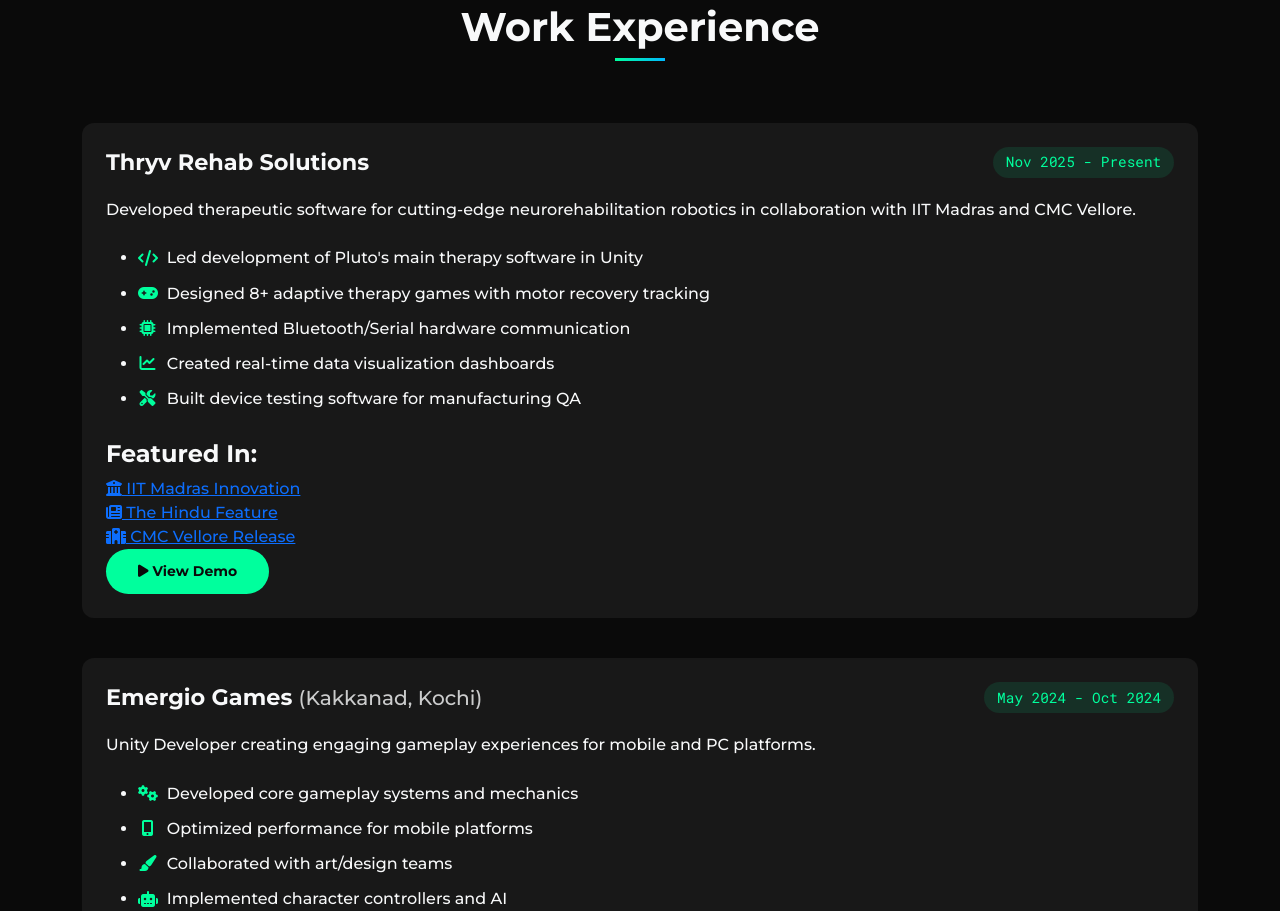
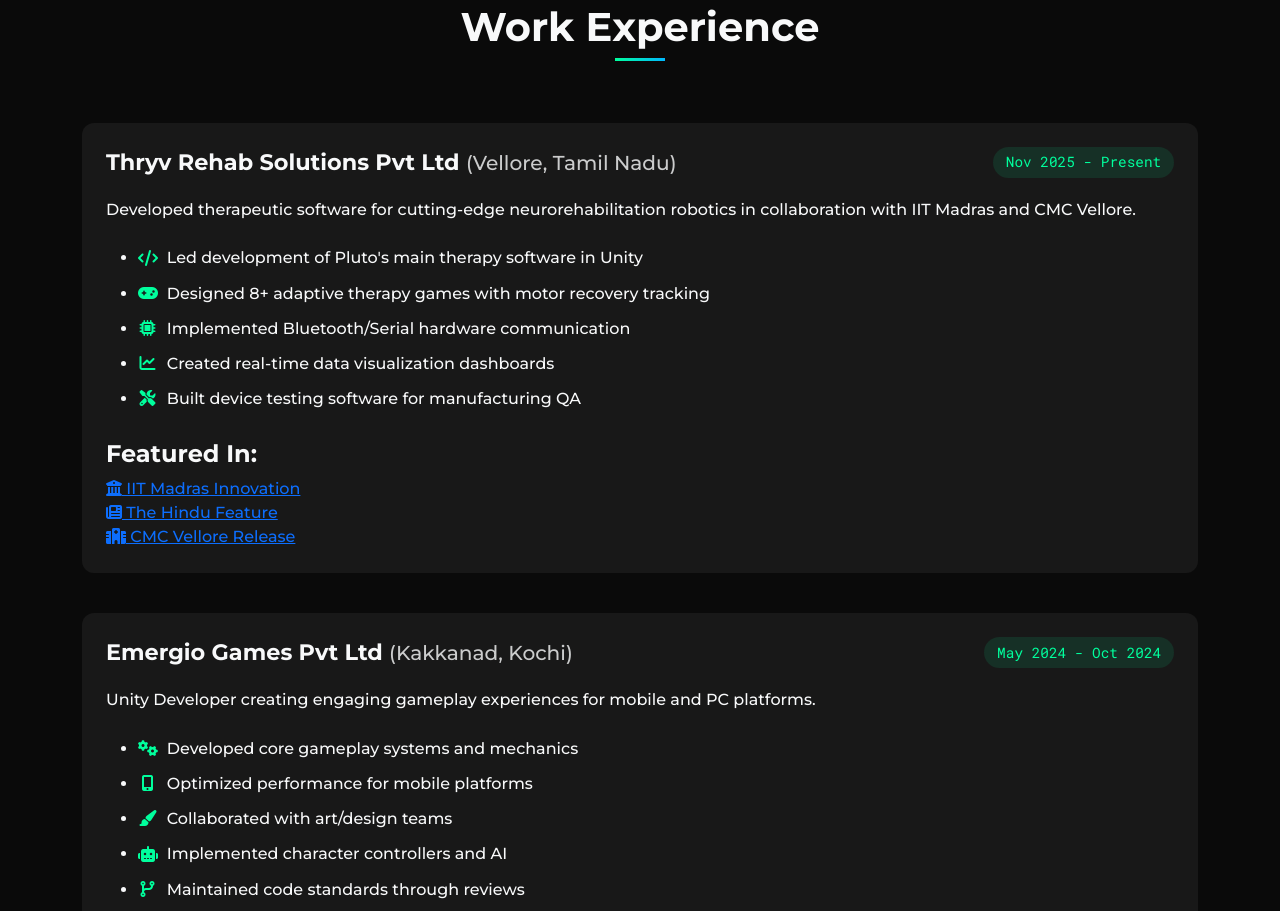
Before and after one commit to ahadms/AhadLatestPortfolio, a plain HTML site: page AhadLatestPortfolio/index.html in a window 1280 px wide. Shown: the part 1468-2379 px from the top of the page. Drawn offline with nearby package versions, Linux system fonts and the light colour scheme.

Commit message:
Update index.html
Some Bug Fixes . working company Place Added

```diff
--- a/AhadLatestPortfolio/index.html
+++ b/AhadLatestPortfolio/index.html
@@ -650,7 +650,7 @@
 <section class="hero" id="home">
   <div class="hero-content">
     <h1>Unity Game Developer</h1>
-    <p>Creating immersive, impactful experiences across 2D, 3D, AR, VR, and multiplayer platforms</p>
+    <p>Creating immersive, impactful experiences across 2D, 3D, AR, VR, and multiple platforms including Android, iOS, Windows, WebGL, and XR devices.</p>
     <div class="hero-buttons">
       <a href="#projects" class="btn btn-primary-custom">View My Work</a>
       <a href="#contact" class="btn btn-outline-custom">Contact Me</a>
@@ -727,7 +727,7 @@
     <!-- Thryv Rehab Solutions Experience -->
     <div class="experience-item">
       <div class="experience-header">
-        <h3>Thryv Rehab Solutions</h3>
+        <h3>Thryv Rehab Solutions Pvt Ltd <span class="company-location">(Vellore, Tamil Nadu)</span></h3>
         <span class="experience-date">Nov 2025 - Present</span>
       </div>
       <div class="experience-content">
@@ -764,18 +764,18 @@
           </div>
         </div>
 
-        <div class="project-links">
+        <!-- <div class="project-links">
           <a href="https://youtu.be/JdAJMCmrjmY" class="btn btn-primary-custom btn-sm" target="_blank">
-            <i class="fas fa-play"></i> View Demo
+            <i class="fas fa-play"></i> View Software Video
           </a>
-        </div>
+        </div> -->
       </div>
     </div>
 
    <!-- Emergio Games Experience -->
 <div class="experience-item" style="margin-top: 2.5rem;">
   <div class="experience-header">
-    <h3>Emergio Games <span class="company-location">(Kakkanad, Kochi)</span></h3>
+    <h3>Emergio Games Pvt Ltd <span class="company-location">(Kakkanad, Kochi)</span></h3>
     <span class="experience-date">May 2024 - Oct 2024</span>
   </div>
   <div class="experience-content">
```
